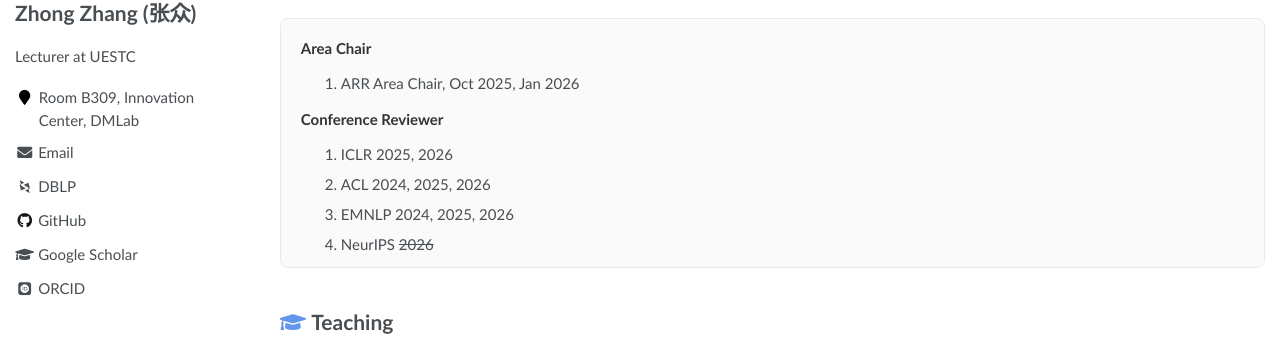
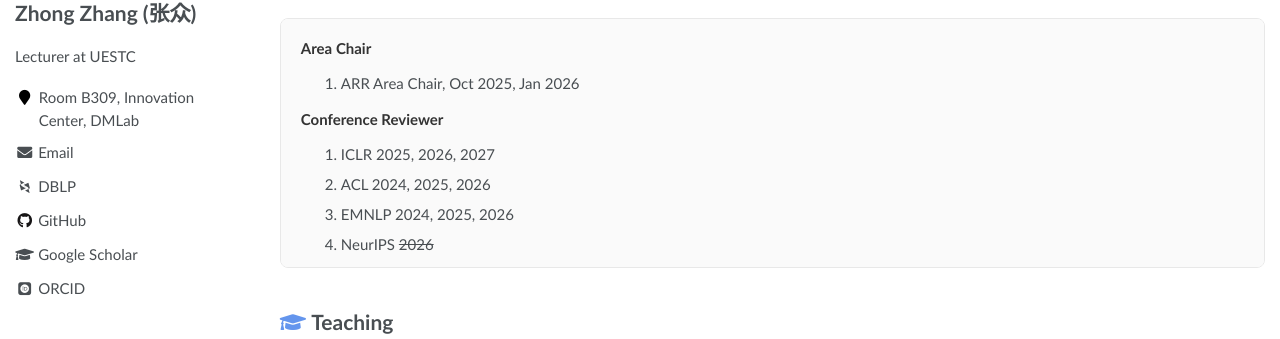
Before and after one commit to Zhong-Zhang/zhong-zhang.github.io, a Jekyll site: the page built from _pages/about.md, in a window 1280 px wide and 900 px high, scrolled down 1910 px. Shown: the part 276-615 px from the top of the window. Built offline with Jekyll 4.4.1, drawn with Linux system fonts in a browser that asks for light colours; some web fonts are replaced.

Commit message:
Update conference reviewer years for ICLR

```diff
--- a/_pages/about.md
+++ b/_pages/about.md
@@ -220,7 +220,7 @@ redirect_from:
 1. ARR Area Chair, Oct 2025, Jan 2026
 
 <h3><span data-i18n="services.cr">Conference Reviewer</span></h3>
-1. ICLR 2025, 2026
+1. ICLR 2025, 2026, 2027
 2. ACL 2024, 2025, 2026
 3. EMNLP 2024, 2025, 2026
 4. NeurIPS ~~2026~~
```
